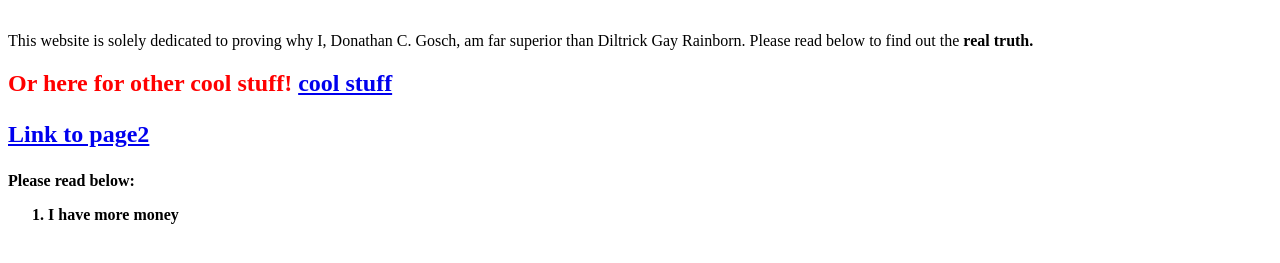
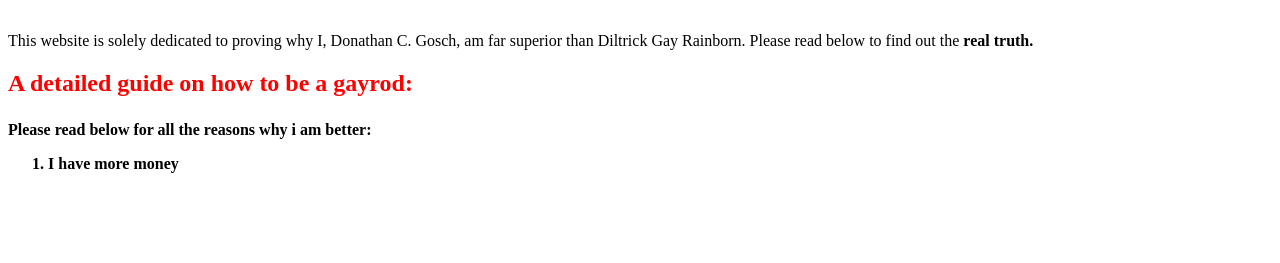
Before and after one commit to donniegosch09/donniegosch09.github.io, a plain HTML site: page index.html in a window 1280 px wide. Shown: the part 101-364 px from the top of the page. Drawn offline with Linux system fonts and the light colour scheme.

Commit message:
Update index.html

```diff
--- a/index.html
+++ b/index.html
@@ -17,14 +17,11 @@ This website is solely dedicated to proving why I, Donathan C. Gosch, am far sup
 </p>
 <p>
 
-<h2> Or here for other cool stuff!
-<a href="https://www.google.com/search?q=unicorns&source=lnms&tbm=isch&sa=X&ved=0ahUKEwiVrc3i15nkAhUNWa0KHRkEC88Q_AUIESgB&biw=1475&bih=788">cool stuff</a>
+<h2> A detailed guide on how to be a gayrod:
+<a href="https://www.facebook.com/dietrick.raiborn"></a>
 <p>
-<a href="page2.html" target="_self">Link to page2</a>
 </h2>
-</p>
-
-  <p> Please read below:</p>
+  <p> Please read below for all the reasons why i am better:</p>
 <ol>
 <li>I have more money </li>
 </ol>
```
